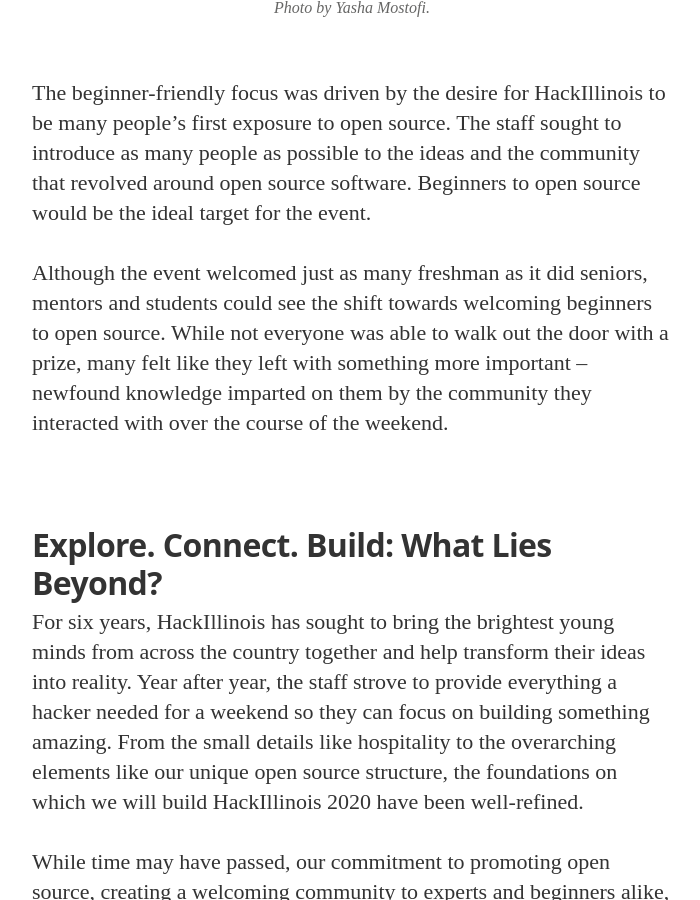
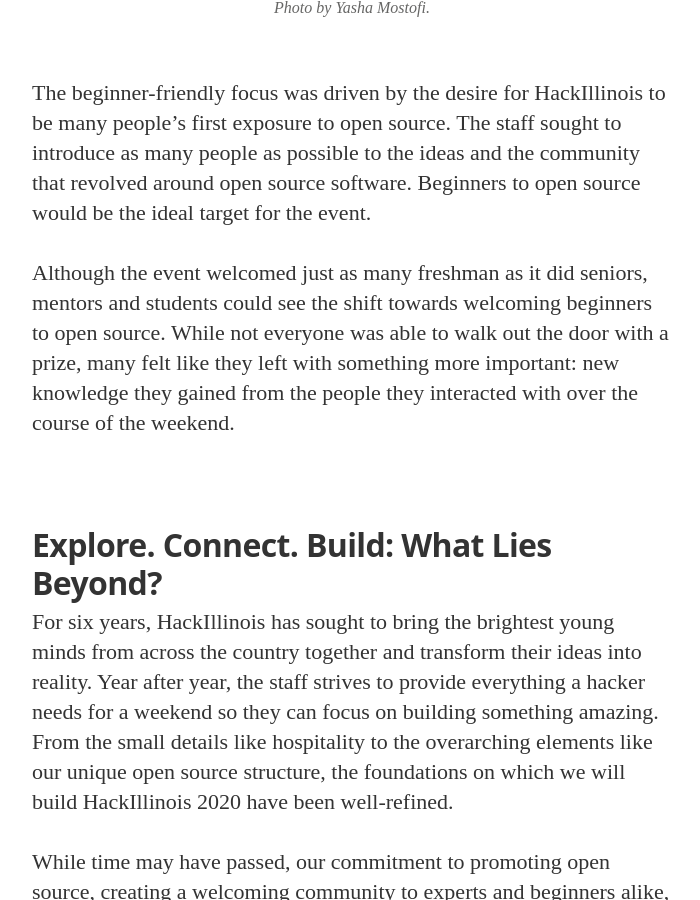
Before and after one commit to HackIllinois/blog, a Jekyll site: the page built from _posts/2019-07-24-hackillinois-a-journey.md, in a window 1280 px wide and 900 px high, scrolled down 12108 px. Shown: the whole window, without its empty margins (288-988 px from the left). Built offline with Jekyll 4.4.1, drawn with Linux system fonts in a browser that asks for light colours; nearby versions of some CDN libraries; some web fonts are replaced; some of the changed text lies outside the part shown.

Commit message:
Fixing grammar and language mistakes

```diff
--- a/_posts/2019-07-24-hackillinois-a-journey.md
+++ b/_posts/2019-07-24-hackillinois-a-journey.md
@@ -93,11 +93,11 @@
 
 The beginner-friendly focus was driven by the desire for HackIllinois to be many people’s first exposure to open source. The staff sought to introduce as many people as possible to the ideas and the community that revolved around open source software. Beginners to open source would be the ideal target for the event.
 
-Although the event welcomed just as many freshman as it did seniors, mentors and students could see the shift towards welcoming beginners to open source. While not everyone was able to walk out the door with a prize, many felt like they left with something more important -- newfound knowledge imparted on them by the community they interacted with over the course of the weekend.
+Although the event welcomed just as many freshman as it did seniors, mentors and students could see the shift towards welcoming beginners to open source. While not everyone was able to walk out the door with a prize, many felt like they left with something more important: new knowledge they gained from the people they interacted with over the course of the weekend.
 
 ## Explore. Connect. Build: What Lies Beyond?
 
-For six years, HackIllinois has sought to bring the brightest young minds from across the country together and help transform their ideas into reality. Year after year, the staff strove to provide everything a hacker needed for a weekend so they can focus on building something amazing. From the small details like hospitality to the overarching elements like our unique open source structure, the foundations on which we will build HackIllinois 2020 have been well-refined.
+For six years, HackIllinois has sought to bring the brightest young minds from across the country together and transform their ideas into reality. Year after year, the staff strives to provide everything a hacker needs for a weekend so they can focus on building something amazing. From the small details like hospitality to the overarching elements like our unique open source structure, the foundations on which we will build HackIllinois 2020 have been well-refined.
 
 While time may have passed, our commitment to promoting open source, creating a welcoming community to experts and beginners alike, and fostering a group of the most imaginative college students in the world has and will always remain the same.
 
```
Also changed, not shown: other parts of _posts/2019-07-24-hackillinois-a-journey.md (+2 -2 lines).
